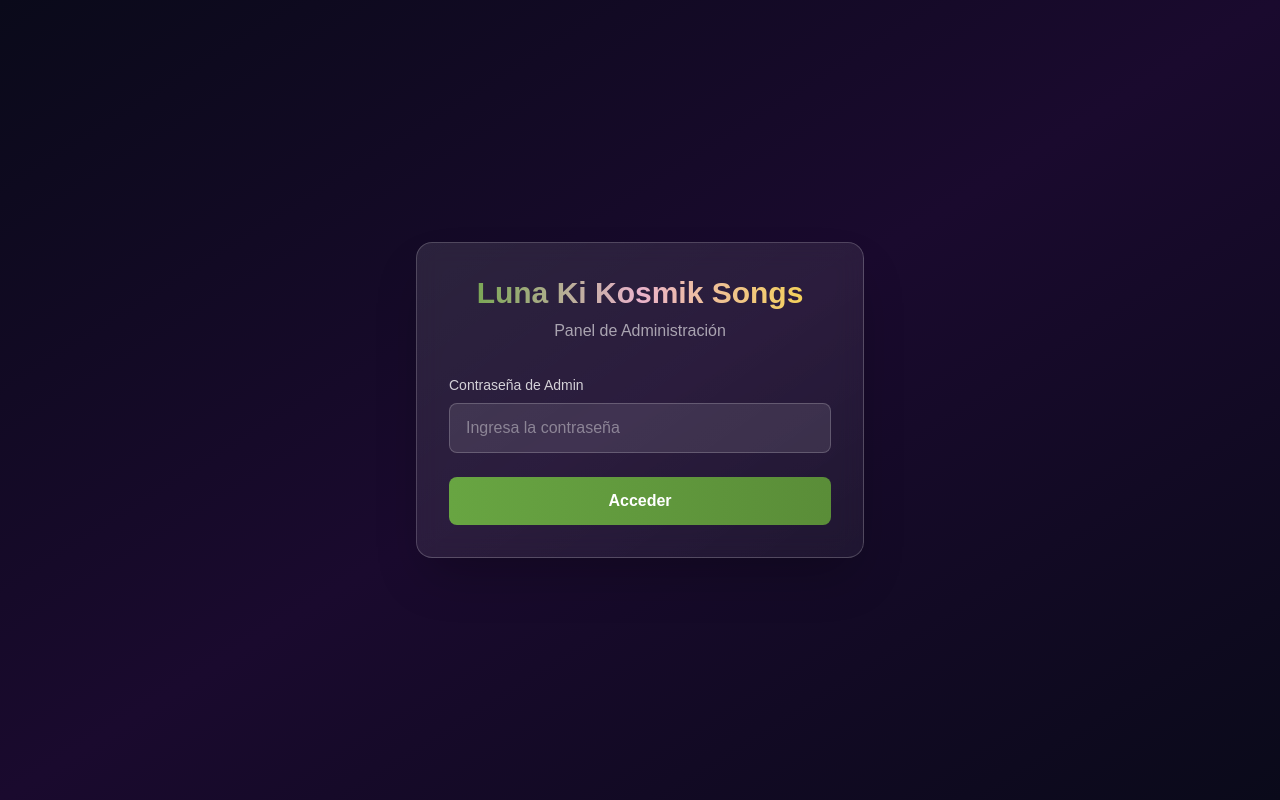
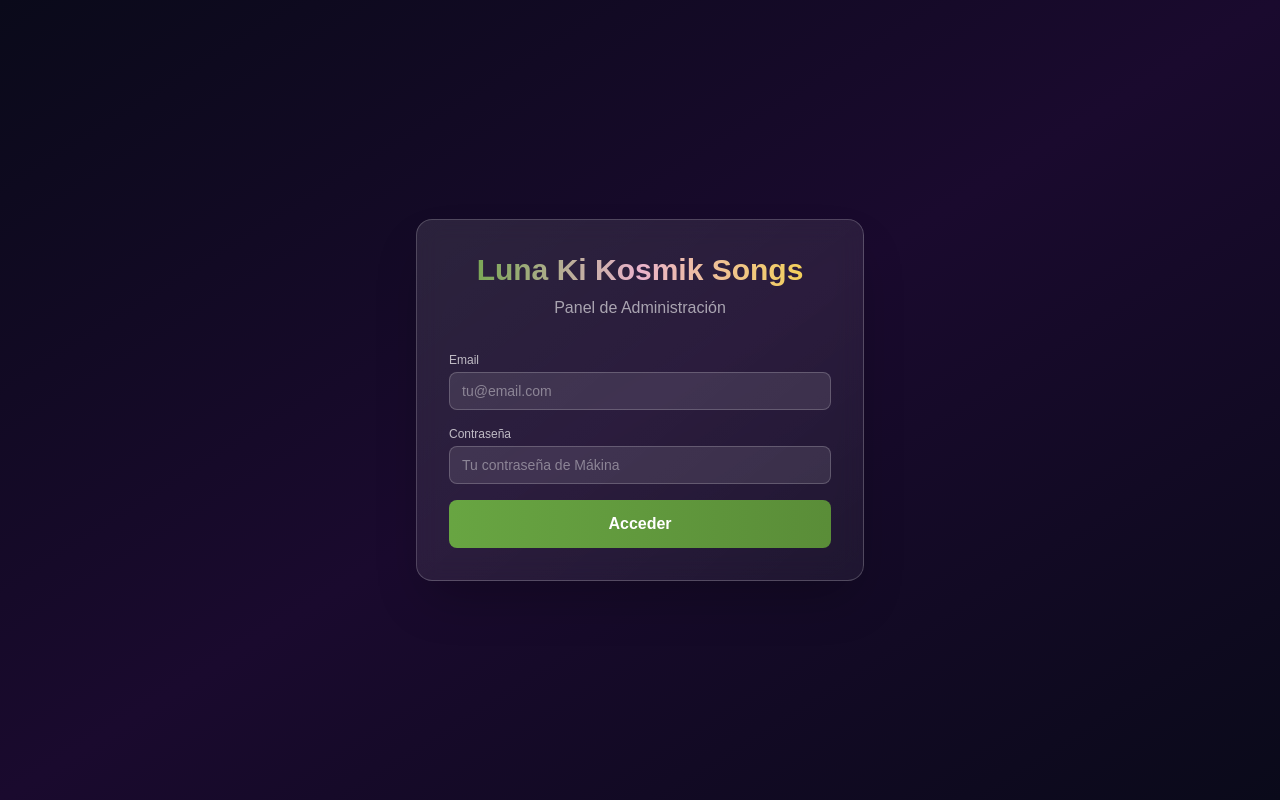
Before and after one commit to ginesgorriz-eng/luna-cosmic-songs, a Next.js app: page /admin in a window 1280 px wide. Built offline with nearby package versions, Linux system fonts and the light colour scheme.

Commit message:
visual fixes + admin auth + spotify persistence

```diff
--- a/src/app/admin/page.tsx
+++ b/src/app/admin/page.tsx
@@ -44,6 +44,7 @@ const COLORS = ['#68A542', '#EAB3CB', '#F5D547', '#8b5cf6', '#FF6B6B', '#4ECDC4'
 
 export default function AdminPage() {
   const [isAuthenticated, setIsAuthenticated] = useState(false)
+  const [email, setEmail] = useState('')
   const [password, setPassword] = useState('')
   const [error, setError] = useState('')
   const [loading, setLoading] = useState(false)
@@ -74,20 +75,23 @@ export default function AdminPage() {
     setLoading(true)
 
     try {
-      const response = await fetch('/api/admin/verify', {
+      const response = await fetch('/api/auth/login', {
         method: 'POST',
         headers: { 'Content-Type': 'application/json' },
-        body: JSON.stringify({ password }),
+        body: JSON.stringify({ email, password }),
       })
+      const data = await response.json()
 
-      if (response.ok) {
+      if (response.ok && data.success) {
+        // Check if user is admin (first registered user or specific email)
         setIsAuthenticated(true)
         setPassword('')
+        setEmail('')
       } else {
-        setError('Contraseña incorrecta')
+        setError(data.error || 'Credenciales incorrectas')
       }
     } catch (err) {
-      setError('Error al verificar contraseña')
+      setError('Error al verificar credenciales')
       console.error(err)
     } finally {
       setLoading(false)
@@ -126,18 +130,31 @@ export default function AdminPage() {
             </h1>
             <p className="text-center text-white/60 mb-8">Panel de Administración</p>
 
-            <form onSubmit={handleLogin} className="space-y-6">
+            <form onSubmit={handleLogin} className="space-y-4">
               <div>
-                <label htmlFor="password" className="block text-sm font-medium text-white/80 mb-2">
-                  Contraseña de Admin
+                <label htmlFor="admin-email" className="block text-xs font-medium text-white/70 mb-1">
+                  Email
                 </label>
                 <input
-                  id="password"
+                  id="admin-email"
+                  type="email"
+                  value={email}
+                  onChange={(e) => setEmail(e.target.value)}
+                  placeholder="tu@email.com"
+                  className="w-full px-3 py-2 rounded-lg bg-white/10 border border-white/20 text-sm text-white placeholder-white/40 focus:outline-none focus:ring-2 focus:ring-[#68A542] focus:border-transparent transition"
+                />
+              </div>
+              <div>
+                <label htmlFor="admin-password" className="block text-xs font-medium text-white/70 mb-1">
+                  Contraseña
+                </label>
+                <input
+                  id="admin-password"
                   type="password"
                   value={password}
                   onChange={(e) => setPassword(e.target.value)}
-                  placeholder="Ingresa la contraseña"
-                  className="w-full px-4 py-3 rounded-lg bg-white/10 border border-white/20 text-white placeholder-white/40 focus:outline-none focus:ring-2 focus:ring-[#68A542] focus:border-transparent transition"
+                  placeholder="Tu contraseña de Mákina"
+                  className="w-full px-3 py-2 rounded-lg bg-white/10 border border-white/20 text-sm text-white placeholder-white/40 focus:outline-none focus:ring-2 focus:ring-[#68A542] focus:border-transparent transition"
                 />
               </div>
 
--- a/src/contexts/SpotifyContext.tsx
+++ b/src/contexts/SpotifyContext.tsx
@@ -77,6 +77,7 @@ export function SpotifyProvider({ children }: { children: React.ReactNode }) {
                 height: 1,
                 overflow: "hidden",
                 pointerEvents: "none",
+                visibility: "hidden" as const,
               }
         }
       >
```
Also changed, not shown: 1 other file (tests, documents, lock files or other folders).
